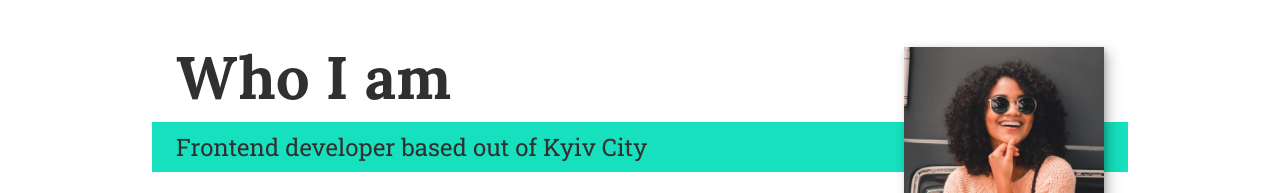
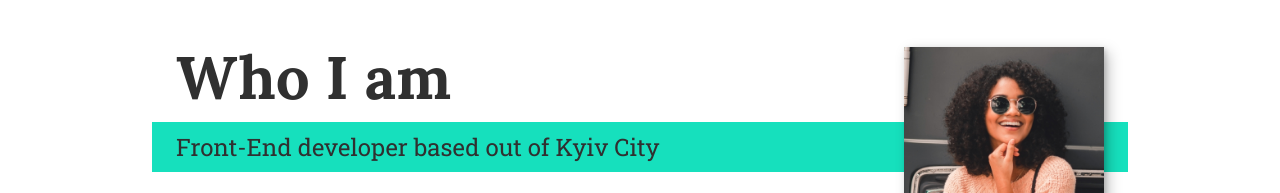
Before and after one commit to Inhaasap/My_Portfolio, a website built with Vite: page index.html in a window 1280 px wide. Shown: the part 1340-1533 px from the top of the page. Built offline with nearby package versions, Linux system fonts and the light colour scheme.

Commit message:
Update index.html

```diff
--- a/index.html
+++ b/index.html
@@ -111,7 +111,7 @@
     <section class="about-me" id="about">
       <h2 class="section__title section__title--about">Who I am</h2>
       <p class="section__subtitle section__subtitle--about">
-        Frontend developer based out of Kyiv City
+        Front-End developer based out of Kyiv City
       </p>
 
       <div class="about-me__body">
```
